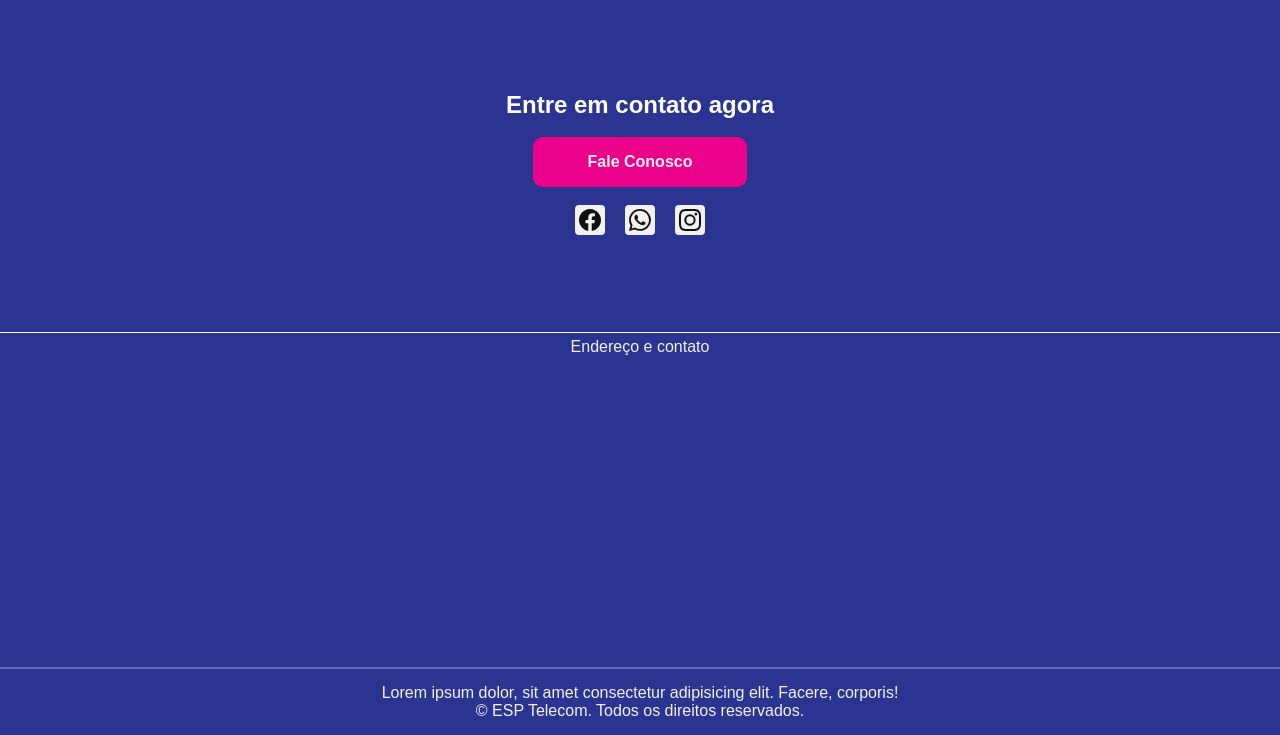
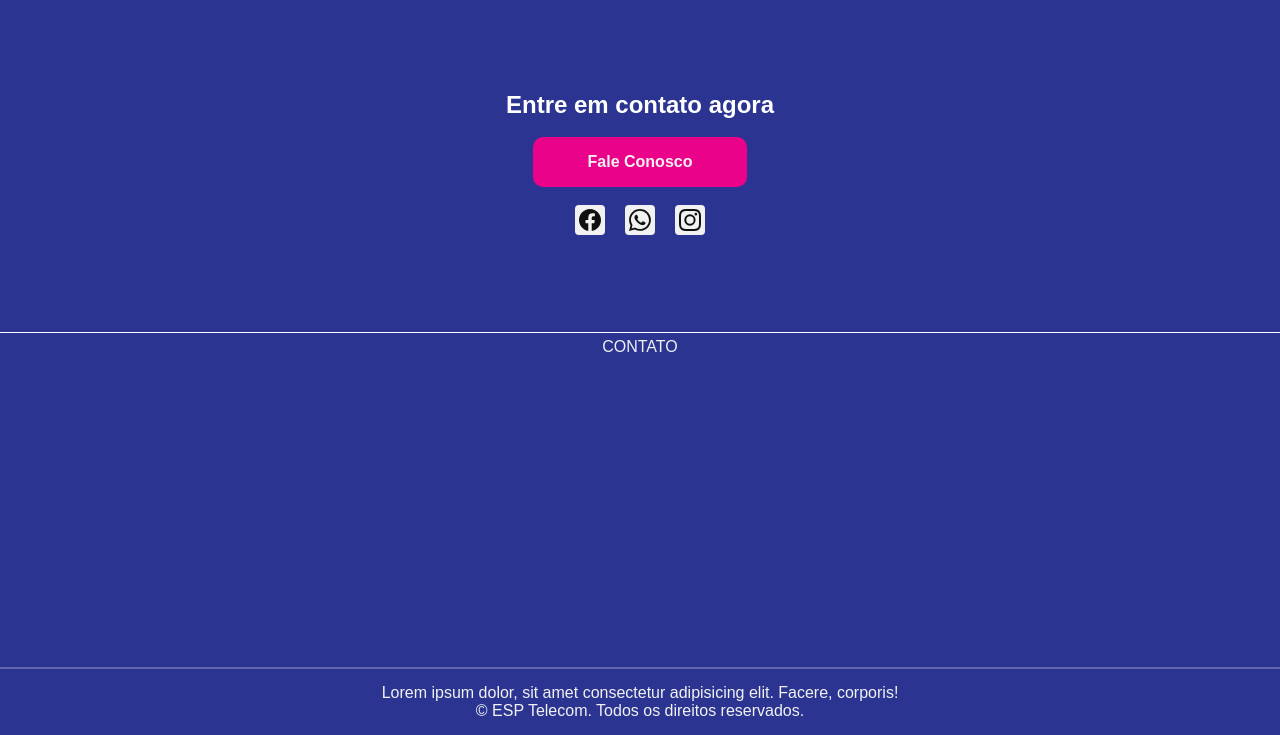
Before and after one commit to saulotarsobc/esp, a website: page index.html in a window 1280 px wide. Shown: the part 4473-5208 px from the top of the page. Drawn offline with Linux system fonts and the light colour scheme.

Commit message:
Update index.html

```diff
--- a/index.html
+++ b/index.html
@@ -113,7 +113,7 @@
 
                 <div class="col" id="col_03">
 
-                    <p>Endereço e contato</p>
+                    <p>CONTATO</p>
 
                 </div>
             </div>
```
